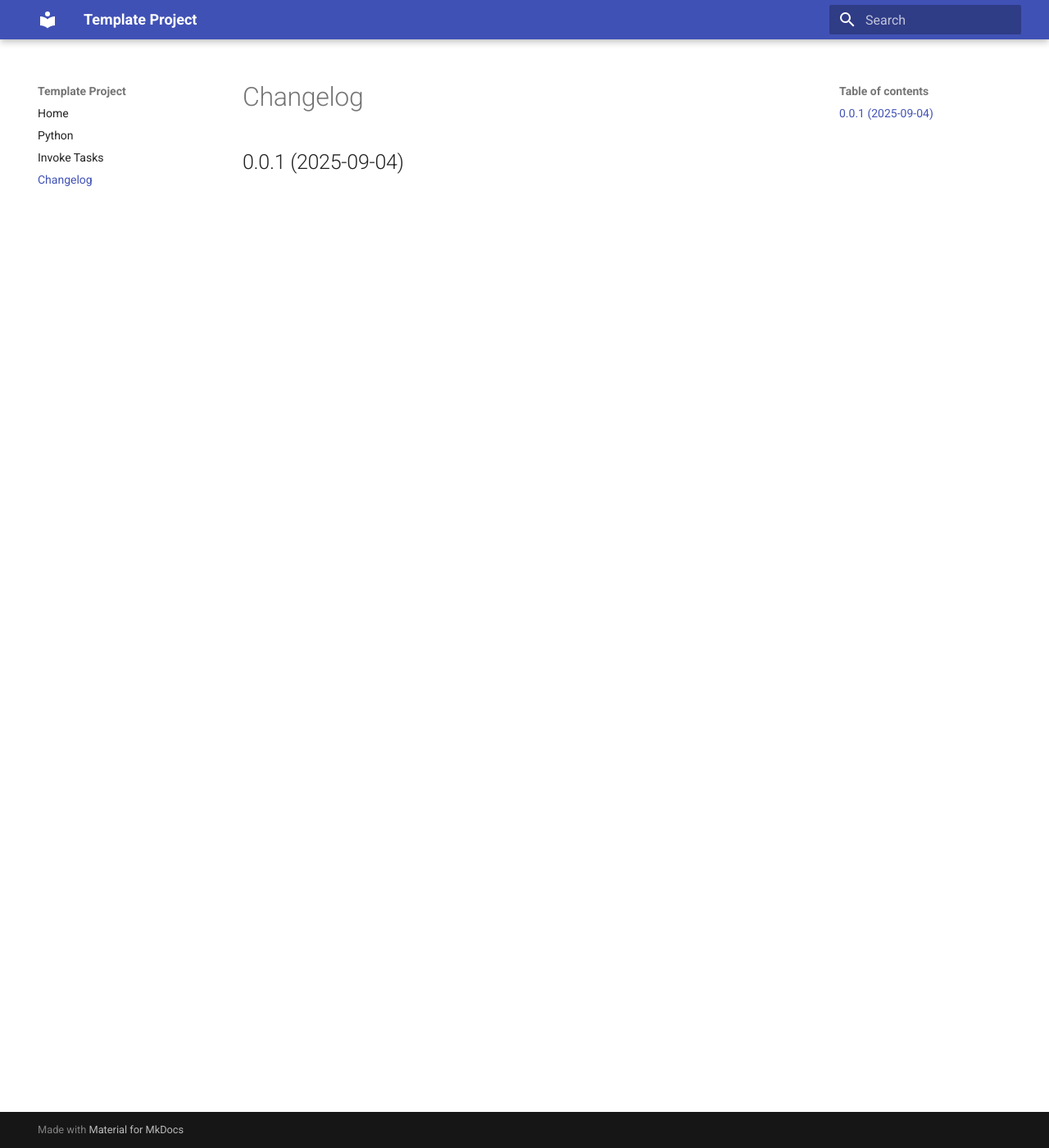
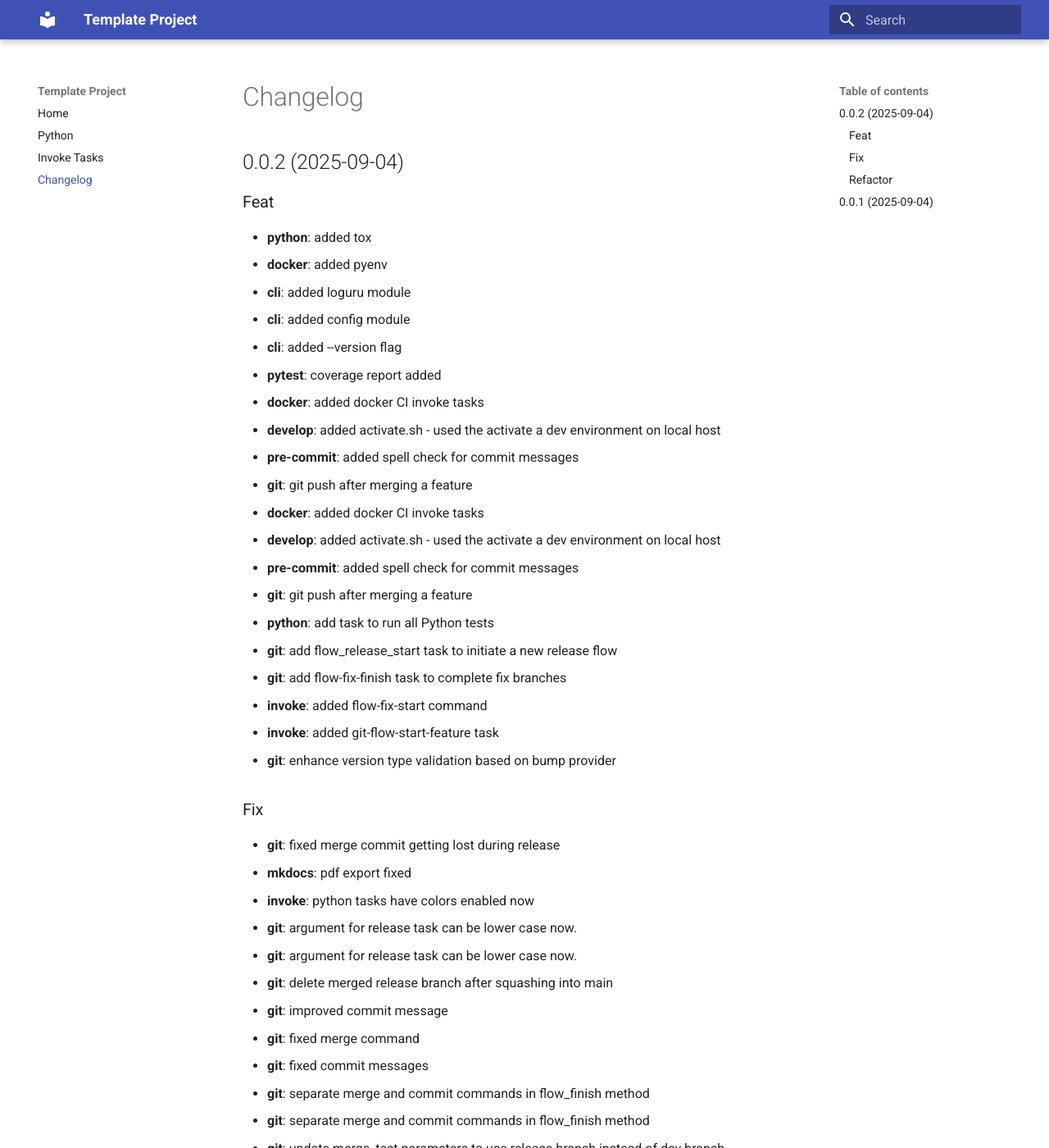
Before and after one commit to tigitlabs/pyt-cli-cookie, an MkDocs documentation site: the page built from docs/changelog.md, in a window 1280 px wide and 1400 px high. Shown: the whole window at 82% size. Built offline with MkDocs 1.6.1 and Material for MkDocs 9.7.7, drawn with Linux system fonts in a browser that asks for light colours; some of the changed text lies outside the part shown.

Commit message:
docs: update changelog for release

```diff
--- a/docs/changelog.md
+++ b/docs/changelog.md
@@ -1 +1,54 @@
+## 0.0.2 (2025-09-04)
+
+### Feat
+
+- **python**: added tox
+- **docker**: added pyenv
+- **cli**: added loguru module
+- **cli**: added config module
+- **cli**: added --version flag
+- **pytest**: coverage report added
+- **docker**: added docker CI invoke tasks
+- **develop**: added activate.sh - used the activate a dev environment on local host
+- **pre-commit**: added spell check for commit messages
+- **git**: git push after merging a feature
+- **docker**: added docker CI invoke tasks
+- **develop**: added activate.sh - used the activate a dev environment on local host
+- **pre-commit**: added spell check for commit messages
+- **git**: git push after merging a feature
+- **python**: add task to run all Python tests
+- **git**: add flow_release_start task to initiate a new release flow
+- **git**: add flow-fix-finish task to complete fix branches
+- **invoke**: added flow-fix-start command
+- **invoke**: added git-flow-start-feature task
+- **git**: enhance version type validation based on bump provider
+
+### Fix
+
+- **git**: fixed merge commit getting lost during release
+- **mkdocs**: pdf export fixed
+- **invoke**: python tasks have colors enabled now
+- **git**: argument for release task can be lower case now.
+- **git**: argument for release task can be lower case now.
+- **git**: delete merged release branch after squashing into main
+- **git**: improved commit message
+- **git**: fixed merge command
+- **git**: fixed commit messages
+- **git**: separate merge and commit commands in flow_finish method
+- **git**: separate merge and commit commands in flow_finish method
+- **git**: update merge_test parameters to use release branch instead of dev branch
+- **git**: update bump version command to include files-only option and automate changelog commit
+- **git**: rename parameter in flow_fix_start to clarify branch naming
+- **git**: update branch deletion logic in flow_finish method
+- **git**: fix wrong git option -X
+- **git**: flow-release-start task wip
+- **git**: flow-release-start task wip
+- **devcontainer**: ensure SSH key is added to ssh-agent
+
+### Refactor
+
+- **invoke**: moved release task code to collector class
+- **docker**: update import statement
+- **invoke**: added collector class for git operations
+
 ## 0.0.1 (2025-09-04)
--- a/pyproject.toml
+++ b/pyproject.toml
@@ -1,6 +1,6 @@
 [project]
 name = "pyt-template"
-version = "0.0.1"
+version = "0.0.2"
 description = ""
 authors = [{ name = "Timur Yigit", email = "timur@tigitlabs.com" }]
 readme = "README.md"
```
